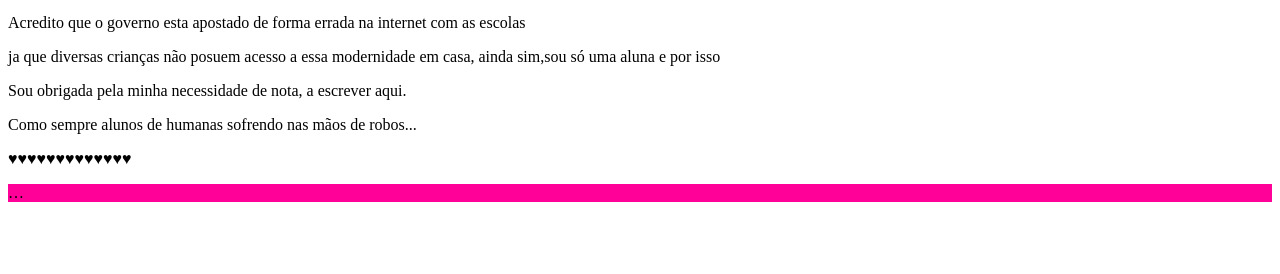
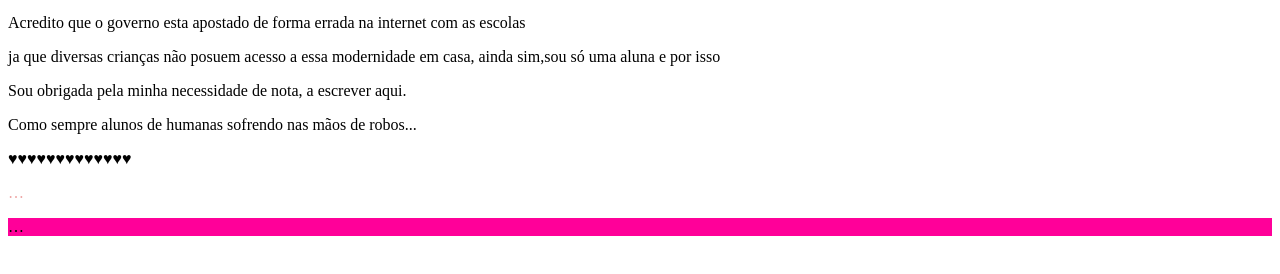
Before and after one commit to alzinari/arquivo1, a plain HTML site: page index.html in a window 1280 px wide. Shown: the part 86-360 px from the top of the page. Drawn offline with Linux system fonts and the light colour scheme.

Commit message:
Update index.html
kk

```diff
--- a/index.html
+++ b/index.html
@@ -5,5 +5,5 @@
 <p> Sou obrigada pela minha necessidade de nota, a escrever aqui. </p>
 <p> Como sempre alunos de humanas sofrendo nas mãos de robos... </p>
 <p> ♥♥♥♥♥♥♥♥♥♥♥♥♥ </p>
-
+<p style="color: #eda3a2">…</p>
 <p style="background-color: #ff0099">…</p>
```
